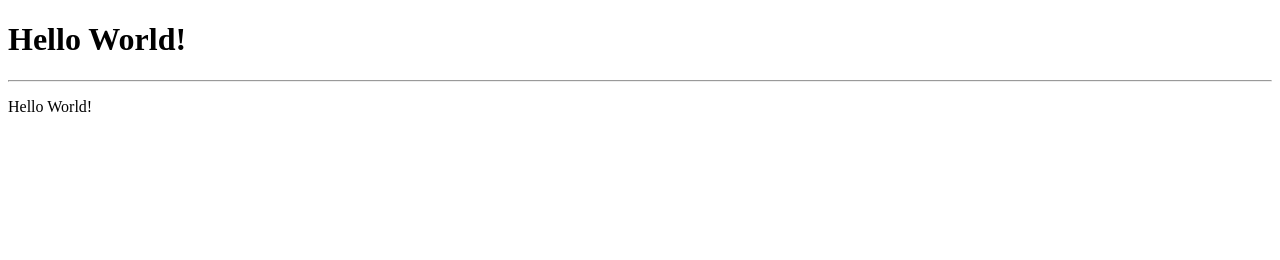
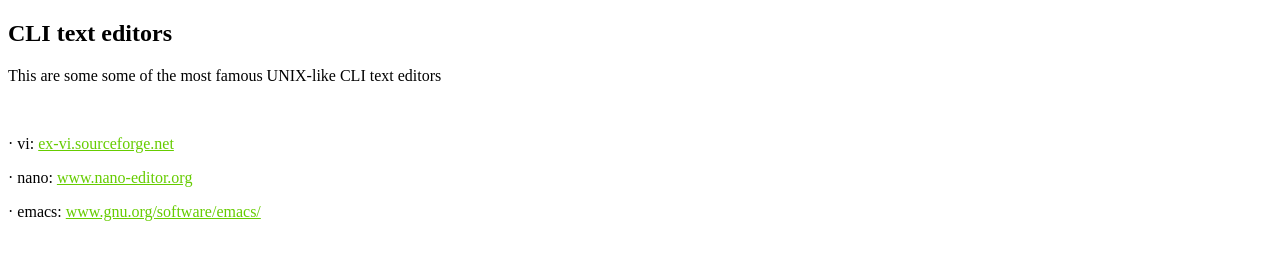
Before and after one commit to leon9078/hello-world, a plain HTML site: page index.html in a window 1280 px wide. Drawn offline with Linux system fonts and the light colour scheme.

Commit message:
Add info to index.html

```diff
--- a/index.html
+++ b/index.html
@@ -1,11 +1,14 @@
 <!DOCTYPE html>
 <html>
     <head>
-        <title>Hello World!</title>
+        <title>CLI text editors</title>
     </head>
     <body>
-        <h1>Hello World!</h1>
-        <hr>
-        <p>Hello World!<p>
+        <h2>CLI text editors</h2>
+        <p>This are some some of the most famous UNIX-like CLI text editors</p>
+        <br>
+        <p>&middot; vi: <a href="http://ex-vi.sourceforge.net/" style="color:#66CC00" target="_blank">ex-vi.sourceforge.net</a></p>
+        <p>&middot; nano: <a href="https://www.nano-editor.org/" style="color:#66CC00" target="_blank">www.nano-editor.org</a></p>
+        <p>&middot; emacs: <a href="http://www.gnu.org/software/emacs/" style="color:#66CC00" target="_blank">www.gnu.org/software/emacs/</a></p>
     </body>
 </html>
```
